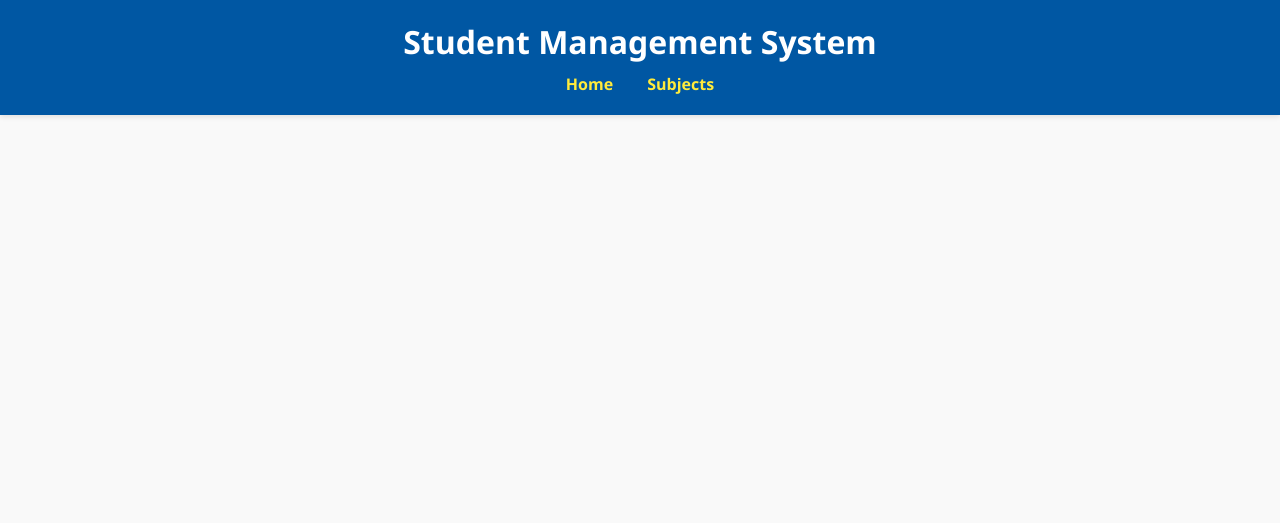
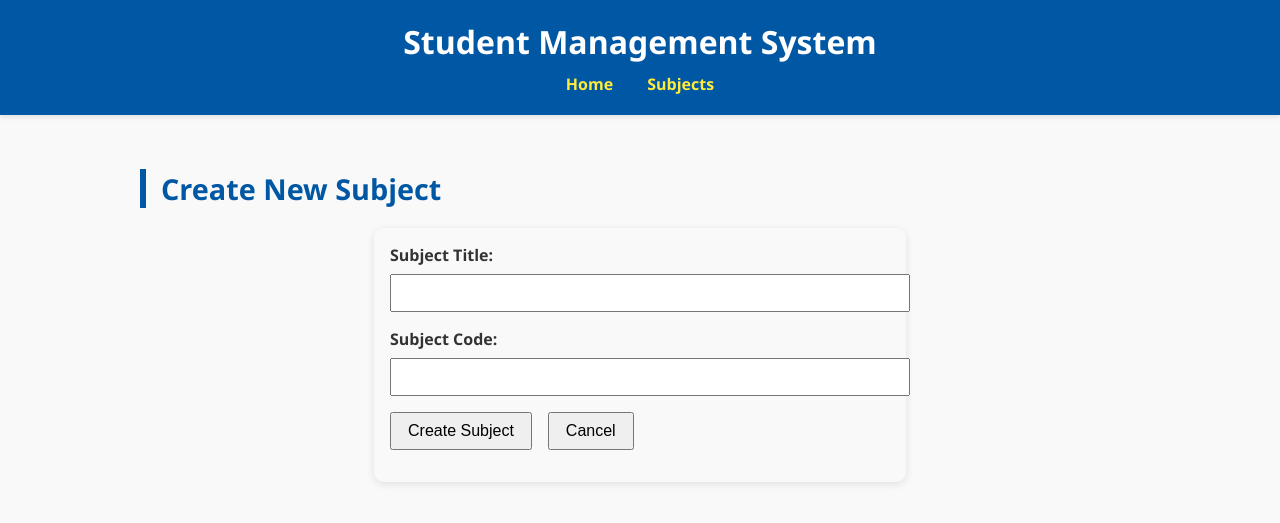
Before and after one commit to Nigler10/Student-Management-System, a Django app: template Project/app/templates/subject/subject_create.html in a window 1280 px wide. Shown: the top 523 px of the page. Run offline with Django 4.2, Linux system fonts and the light colour scheme; the template is opened without the code that fills it, so the values that code supplies are empty.

Commit message:
subject create

```diff
--- a/Project/app/templates/subject/subject_create.html
+++ b/Project/app/templates/subject/subject_create.html
@@ -6,7 +6,24 @@
 {% endblock %}
 
 {% block content %}
-
+<h2>Create New Subject</h2>
+<div class="form-container">
+    <form id="subject-form">
+        <div class="form-group">
+            <label for="title">Subject Title:</label>
+            <input type="text" id="title" name="title" required>
+        </div>
+        <div class="form-group">
+            <label for="code">Subject Code:</label>
+            <input type="text" id="code" name="code" required>
+        </div>
+        <div class="form-actions">
+            <button type="submit">Create Subject</button>
+            <button type="button" onclick="window.location.href='/subjects/'">Cancel</button>
+        </div>
+        <div id="form-message"></div>
+    </form>
+</div>
 {% endblock %}
 
 {% block scripts %}
--- a/Project/app/urls.py
+++ b/Project/app/urls.py
@@ -9,6 +9,7 @@ urlpatterns = [
     path('students/<int:student_id>/edit/', views.edit_student, name='edit-student'),
 
     # Subject HTML
+    path('subjects/create/', views.create_subject, name='create-subject'),
     path('subjects/', views.subject_list, name='subject-list'),
     path('subjects/<int:subject_id>/', views.subject_detail, name='subject-detail'),
 ]
--- a/Project/app/views.py
+++ b/Project/app/views.py
@@ -38,6 +38,9 @@ class GradeViewSet(viewsets.ModelViewSet):
 def index(request):
     return render(request, "app/index.html")
 
+def create_subject(request):
+    return render(request, 'subject/subject_create.html')
+
 def create_student(request):
     return render(request, 'student/student_create.html')
 
--- a/Project/static/css/subject/subject_create.css
+++ b/Project/static/css/subject/subject_create.css
@@ -0,0 +1,40 @@
+.form-container {
+    max-width: 500px;
+    margin: 0 auto;
+    padding: 1rem;
+    background-color: #f9f9f9;
+    border-radius: 10px;
+    box-shadow: 0 2px 8px rgba(0,0,0,0.1);
+}
+
+.form-group {
+    margin-bottom: 1rem;
+}
+
+.form-group label {
+    display: block;
+    font-weight: bold;
+    margin-bottom: 0.5rem;
+}
+
+.form-group input {
+    width: 100%;
+    padding: 0.5rem;
+    font-size: 1rem;
+}
+
+.form-actions {
+    display: flex;
+    gap: 1rem;
+}
+
+.form-actions button {
+    padding: 0.5rem 1rem;
+    font-size: 1rem;
+    cursor: pointer;
+}
+
+#form-message {
+    margin-top: 1rem;
+    font-weight: bold;
+}
--- a/Project/static/js/subject/subject_create.js
+++ b/Project/static/js/subject/subject_create.js
@@ -0,0 +1,44 @@
+const API_URL = `${window.location.origin}/api/subjects/`;
+const form = document.getElementById("subject-form");
+const messageDiv = document.getElementById("form-message");
+
+form.addEventListener("submit", function (event) {
+    event.preventDefault();
+
+    const title = document.getElementById("title").value.trim();
+    const code = document.getElementById("code").value.trim();
+
+    if (!title || !code) {
+        messageDiv.textContent = "❗Please fill in all fields.";
+        messageDiv.style.color = "red";
+        return;
+    }
+
+    fetch(API_URL, {
+        method: "POST",
+        headers: {
+            "Content-Type": "application/json",
+        },
+        body: JSON.stringify({ title, code })
+    })
+    .then(response => {
+        if (!response.ok) {
+            return response.json().then(data => {
+                throw new Error(data.detail || "Failed to create subject.");
+            });
+        }
+        return response.json();
+    })
+    .then(data => {
+        messageDiv.textContent = "✅ Subject created successfully!";
+        messageDiv.style.color = "green";
+        // Redirect to subject list after a short delay
+        setTimeout(() => {
+            window.location.href = "/subjects/";
+        }, 1000);
+    })
+    .catch(error => {
+        messageDiv.textContent = `❌ ${error.message}`;
+        messageDiv.style.color = "red";
+    });
+});
```
